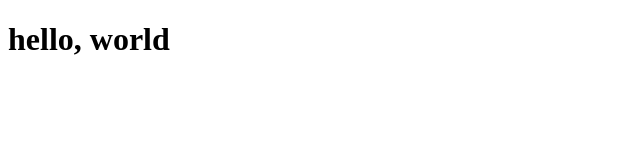
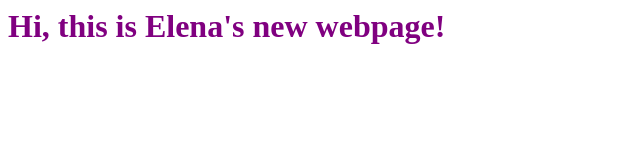
Before and after one commit to awesomelena123/awesomelena123.github.io, a plain HTML site: page index.html in a window 1280 px wide. Shown: the whole page, without its empty margins (0-640 px from the left). Drawn offline with Linux system fonts and the light colour scheme.

Commit message:
Update index.html

```diff
--- a/index.html
+++ b/index.html
@@ -1,6 +1,13 @@
-<!DOCTYPE html>
+<!DOCTYPE>
 <html>
+<head>
+<style>
+  h1 {
+    color: purple;
+  }
+</style>
+</head>
 <body>
-  <h1>hello, world</h1>
+  <h1>Hi, this is Elena's new webpage!</h1>
 </body>
 </html>
```
